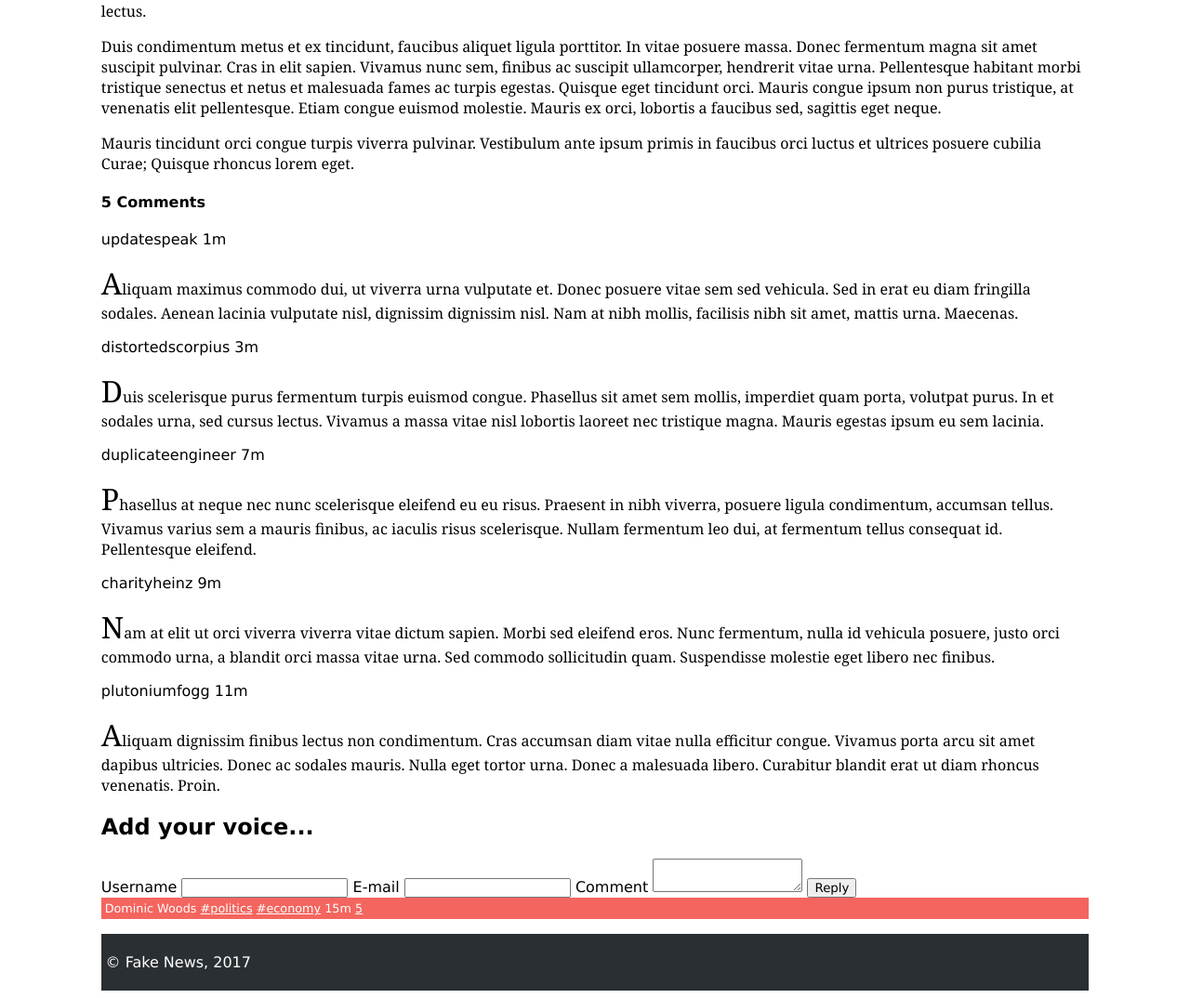
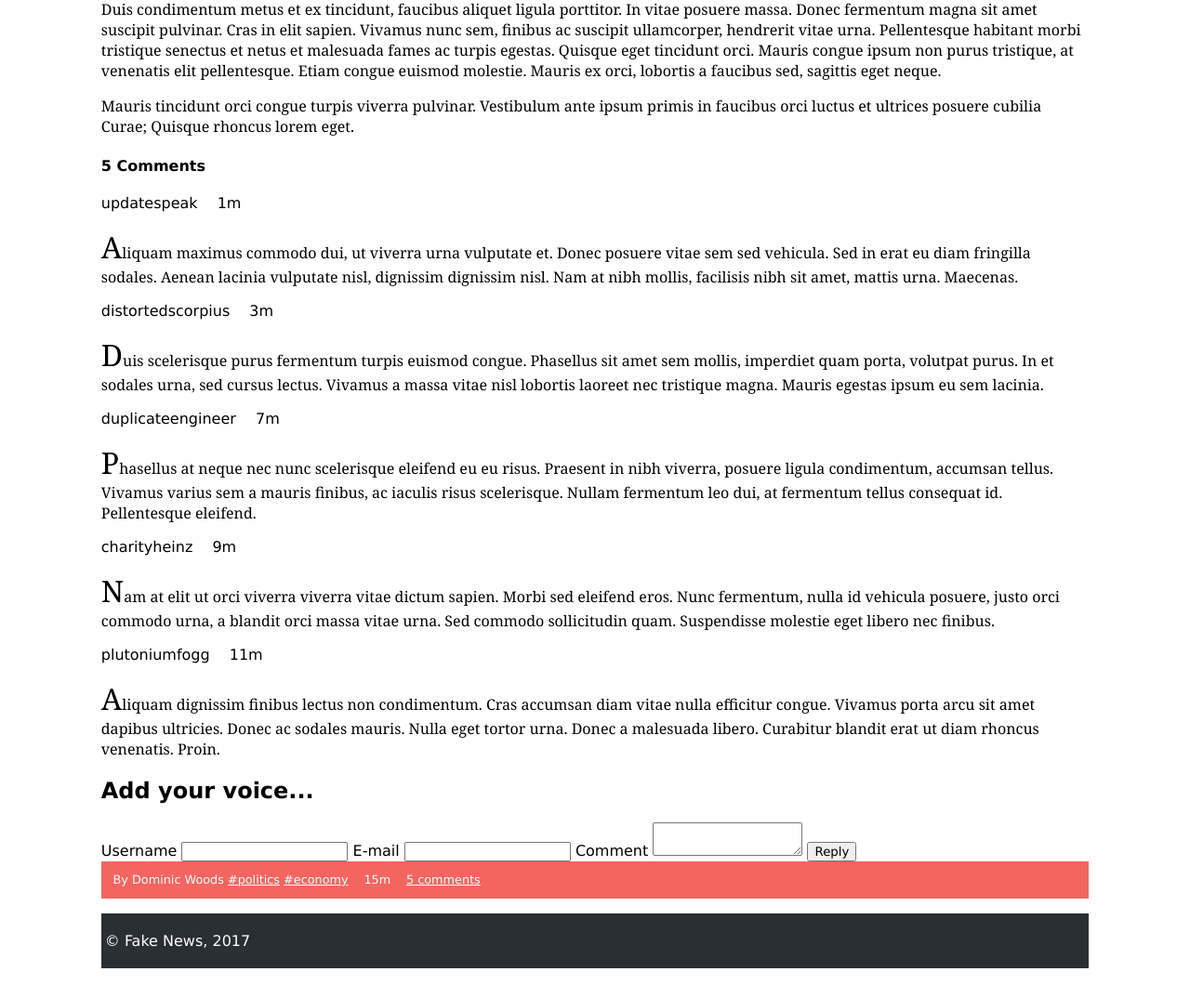
Before and after one commit to GoncaloPascoal/feup-ltw, a PHP site: page /item.html in a window 1280 px wide. Shown: the part 1544-2618 px from the top of the page at 93% size. After the commit the page ends 2586 px from the top, so only its background shows below. Run offline with PHP 8.4, Linux system fonts and the light colour scheme.

Commit message:
Finished exercise 1.1

```diff
--- a/TP2/news/style.css
+++ b/TP2/news/style.css
@@ -112,9 +112,13 @@ body > header h2 {
 }
 
 article > header a {
+    font-size: 1.2em;
     color: #FFFFFF;
     text-decoration: none;
-    text-shadow: 3px 3px 2px #000000;
+    text-shadow: 3px 3px 3px #000000;
+    position: absolute;
+    padding: 1em 0 0 1em;
+    max-width: 15%;
 }
 
 article img {
@@ -133,17 +137,30 @@ article img {
     background-color: #F4655F;
     color: #FFFFFF;
     font-size: 0.8em;
-    padding: 0.3em;
+    padding: 1em;
 }
 
 #news article > footer a {
     color: inherit;
 }
 
+.author::before {
+    content: "By ";
+}
+
+.date {
+    padding-left: 1em;
+    padding-right: 1em;
+}
+
+.comments::after {
+    content: " comments"
+}
+
 body > footer {
     font-family: Georgia, serif;
     background-color: #2A2F33;
     color: #FFFFFF;
-    padding: 0.3em;
+    padding: 0.25em;
     margin-top: 1em;
 }
```
